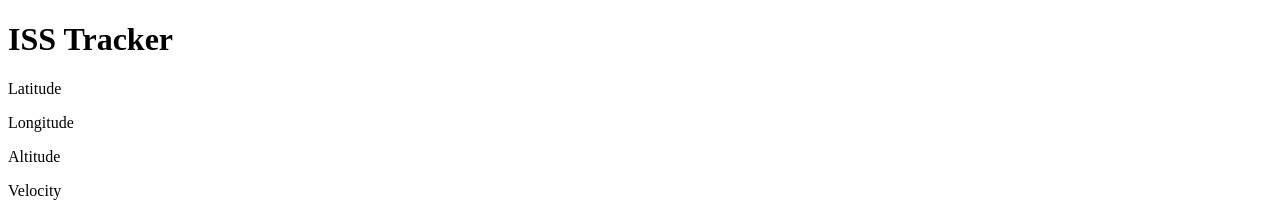
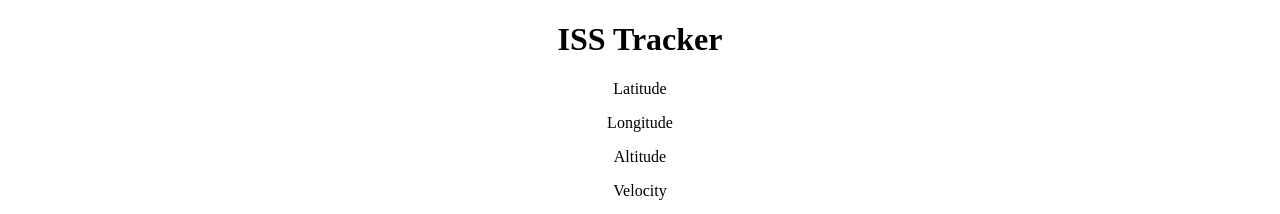
Before and after one commit to JennieGalmin/ISS-Location, a plain HTML site: page index.html in a window 1280 px wide. Shown: the top 214 px of the page. Drawn offline with Linux system fonts and the light colour scheme; some packages are replaced by stand-ins of ours; no server answers.

Commit message:
Finished page

```diff
--- a/index.html
+++ b/index.html
@@ -8,13 +8,14 @@
 </head>
 <body>
 
+<div class="main">
 <h1>ISS Tracker</h1>
 
 <p id="lat">Latitude</p>
 <p id="long">Longitude</p>
 <p id="alt">Altitude</p>
 <p id="vel">Velocity</p>
-
+</div>
 <div id="map"></div>
 
 
--- a/script.js
+++ b/script.js
@@ -3,28 +3,25 @@ let lat = document.getElementById("lat");
 let long = document.getElementById("long");
 let alt = document.getElementById("alt");
 let vel = document.getElementById("vel");
+//Hämtar coordinationsnamnen från html till script
 
 
 
-// fetch url for satiellite 25544
 async function ISSLocation(){
     let response = await fetch("https://api.wheretheiss.at/v1/satellites/25544");
     let data = await response.json();
-    //console.log(data);
+//Hämtar satellit api för att hämta positionen för satellit 2544.
 
-//Getting the data to HTML
+
 lat.innerText = data.latitude;
 long.innerText = data.longitude;
 alt.innerText = data.altitude;
 vel.innerText = data.velocity;
+//Skriver över datan jag får från script till html.
 
 return {lat:data.latitude, lng:data.longitude};
+//Gör en return av datan som jag måste hämta med en ny funktion.
 }
-
-//ISSLocation();
-
-
-
 
 
 function initMap(){
@@ -33,20 +30,22 @@ let map = new google.maps.Map(document.getElementById("map"), {
     zoom: 4,
     center: bettna
 })
+//Funktion för att hämta google map och jag hämtar det läge där jag vill att kartan ska vara på i default.
 
 return map;
-
+//Returnar map då jag vill hämta map i en annan funktion.
 }
 let map = initMap()
-
+//Sparar initMap funktionen i en variabel som heter map.
 function initMarker(map){
 let marker = new google.maps.Marker({map:map});
+//Hämtar en marker till kartan.
+return marker;
 
-return marker;
 }
 
 let marker = initMarker(map)
-
+//Sparar initMarker och map i en variabel somheter marker.
 
 
 async function markerPosition(coords, marker){
@@ -54,10 +53,12 @@ async function markerPosition(coords, marker){
     marker.getMap().setCenter(newPosition);
     marker.setPosition(newPosition);
 }
+//Funktion för att hämta coordinationerna och för att markern ska hamna där satelliten är.
 
 
 markerPosition(ISSLocation(), marker);
-
+//Hämtar funktionerna och marker.
 setInterval( () => {
 markerPosition(ISSLocation(), marker);
 }, 10000)
+//Sätter en intervall på att hämta positionen var 10e sekund och att kartan med marker följer med.
--- a/style.css
+++ b/style.css
@@ -3,3 +3,8 @@
     width: 100%;
     background-color: blue;
 }
+.main{
+
+    text-align: center;
+
+}
```
